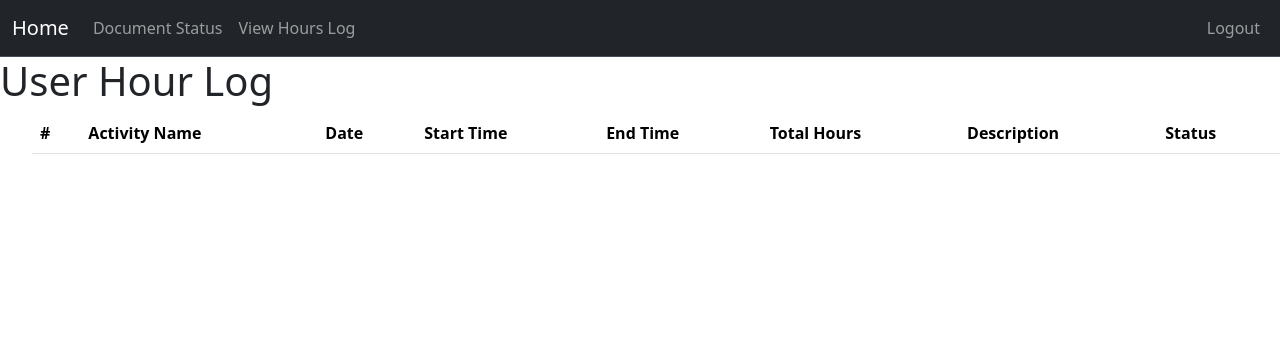
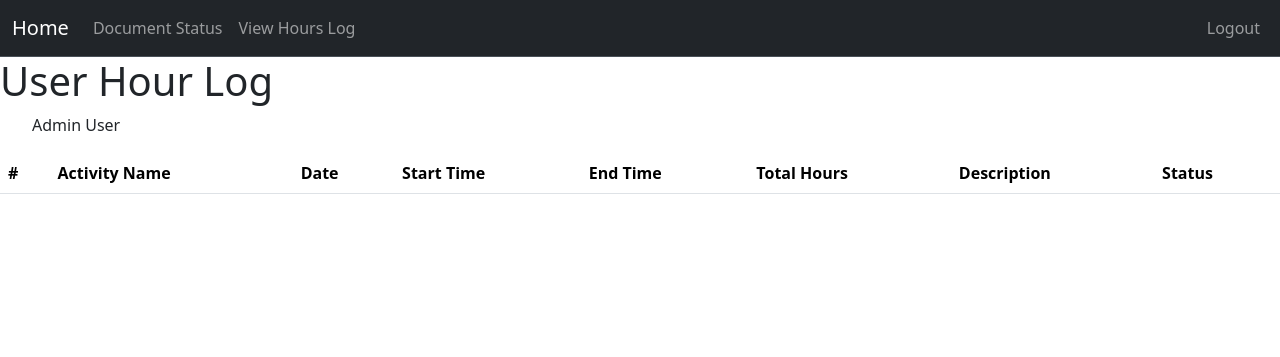
Before and after one commit to thunder-12345/Neopte_Onboarding_Platform, a Flask app: page /specific/log/hours in a window 1280 px wide. Shown: the top 357 px of the page. Run offline with Flask 3, Linux system fonts and the light colour scheme; a user stored in the database is signed in; lists and menus that the app fills with data are empty.

Commit message:
SCRUM-37 Board/Admin View - Specific user hours log view

```diff
--- a/app.py
+++ b/app.py
@@ -157,7 +157,18 @@ def admin_dashboard():
 @login_required
 @permission_required('volunteer')
 def specific_log_hours():
-    return render_template('specific_user_hours_log.html')
+    user_id = request.args.get('user_id') or request.form.get('user_id')
+
+    if user_id:
+        user = User.query.get(user_id)
+        if user:
+            return render_template('specific_user_hours_log.html', user=user)
+        else:
+            flash("User not found.")
+            return redirect(url_for(redirect_target.get(current_user.role, "user_dashboard")))
+
+    # For volunteer/intern viewing their own hours
+    return render_template('specific_user_hours_log.html', user=current_user)
 
 # create a specific users hours log view
     # volunteer/intern view
@@ -198,10 +209,25 @@ def hours_log():
             else:
                 flash("Error")
                 print("Form errors:", form.errors)
+
+        # Return template on GET or if form fails validation
+        return render_template("hours_log.html", form=form)
+
     else:  # board or admin
         users = User.query.all()
         return render_template("hours_log.html", users=users)
 
+@app.route("/hours/log/update_status/", methods=["POST"])
+@login_required
+@permission_required('board')
+def update_hours_log_status():
+    log_id = request.form.get("log_id", type=int)
+    new_status = request.form.get("new_status", type=str)
+    log = Hours.query.get(log_id)
+    if log:
+        log.status = new_status
+        db.session.commit()
+    return redirect(url_for('specific_log_hours', user_id=log.user_id))
 
 # if volunteer or intern, view the documents they've uploaded and their status
 # if board or admin, view all documents and status and ability to change their status
--- a/project/templates/specific_user_hours_log.html
+++ b/project/templates/specific_user_hours_log.html
@@ -4,8 +4,7 @@
 {% block content %}
 
 <h1>User Hour Log</h1>
-    <ol>
-        {% if role != "admin" and role != "board" %}
+
 <table class="table table-hover">
     <thead class = "thead-light">
     <tr>
@@ -21,6 +20,9 @@
     </tr>
     </thead>
 
+    <ol>
+        {% if current_user.role != "admin" and current_user.role != "board" %}
+            {{current_user.name}}
             <tbody>
                 {% for log in current_user.hours %}
                     {% set log_num = loop.index %}
@@ -39,16 +41,46 @@
             </table>
 
         {% else %}
-            <!-- display user list which can then be clicked on to display the specific users documents -->
-            {% for user in users %}
-            <li>
-                {{ user.name }}
-                <span class="id">(ID: {{ user.id }})</span>
-                <span class="role">(Role: {{ user.role }})</span>
+            {{user.name}}
+            {% for log in user.hours %}
+                {% set log_num = loop.index %}
+                <tbody>
+                <tr>
+                    <th scope="row">{{log_num}}</th>
+                    <td>{{log.activity_name}}</td>
+                    <td>{{log.date}}</td>
+                    <td>{{log.start_time}}</td>
+                    <td>{{log.end_time}}</td>
+                    <td>{{log.amount}}</td>
+                    <td>{{log.description}}</td>
+                    <td>{{log.status}}
+                        <div class="btn-group" role="group">
+                            <button id="btnGroupDrop1" type="button" class="btn btn-primary dropdown-toggle" data-bs-toggle="dropdown" aria-expanded="false">
 
-            </li>
+                            </button>
+                            <ul class="dropdown-menu" aria-labelledby="btnGroupDrop1">
+                            <form action="{{ url_for('update_hours_log_status') }}" method="post" style="display:inline;">
+                                <input type="hidden" name="log_id" value="{{ log.id }}">
+                                <input type="hidden" name="new_status" value="Pending">
+                                <button type="submit" class="dropdown-item">Pending</button>
+                            </form>
+                            <form action="{{ url_for('update_hours_log_status') }}" method="post" style="display:inline;">
+                                <input type="hidden" name="log_id" value="{{ log.id }}">
+                                <input type="hidden" name="new_status" value="Approved">
+                                <button type="submit" class="dropdown-item">Approved</button>
+                            </form>
+                            <form action="{{ url_for('update_hours_log_status') }}" method="post" style="display:inline;">
+                                <input type="hidden" name="log_id" value="{{ log.id }}">
+                                <input type="hidden" name="new_status" value="Denied">
+                                <button type="submit" class="dropdown-item">Denied</button>
+                            </form>
+                            </ul>
+                        </div>
+                    </td>
+                </tr>
             {% endfor %}
-
+            </tbody>
+            </table>
         {% endif %}
     </ol>
 {% endblock %}
```
Also changed, not shown: project/templates/hours_log.html (+6 -4 lines), instance/project.db. Lines whose indentation alone changed are shown as unchanged.
